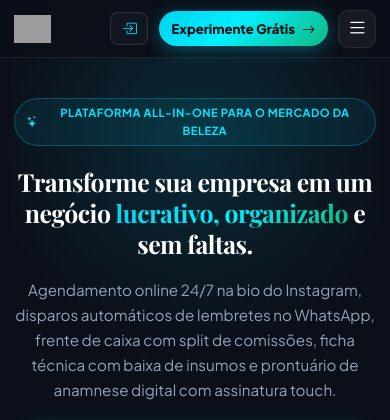
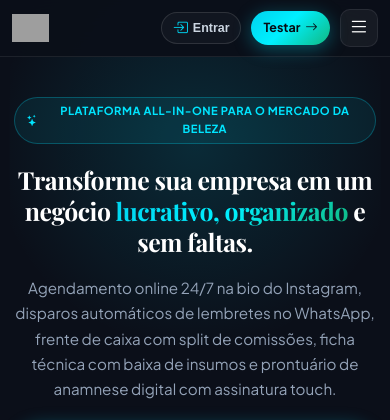
Before and after one commit to BioCamargo/beautysalon-saas, a Spring app: page /landing/index in a window 390 px wide. Shown: the top 420 px of the page. Run offline with Thymeleaf, Linux system fonts and the light colour scheme; the template is opened without the code that fills it, so the values that code supplies are empty; some web fonts are replaced; grey boxes are pictures that could not be loaded.

Commit message:
fix(landing): exibir rotulos explicitos Entrar e Testar no header mobile

```diff
--- a/src/main/resources/static/css/landing.css
+++ b/src/main/resources/static/css/landing.css
@@ -200,6 +200,15 @@ code {
     align-items: center;
     gap: 0.65rem;
     flex-shrink: 0;
+}
+
+/* Botões de Ação do Header (Desktop vs Mobile) */
+.lp-btn-text-desktop {
+    display: inline;
+}
+
+.lp-btn-text-mobile {
+    display: none;
 }
 
 /* Botão discreto para clientes existentes */
@@ -1748,6 +1757,28 @@ input:checked + .lp-slider:before {
 
 /* 2. Media Query Padrão Tablet/Mobile (max-width: 768px) */
 @media (max-width: 768px) {
+    .lp-btn-text-desktop {
+        display: none !important;
+    }
+
+    .lp-btn-text-mobile {
+        display: inline !important;
+        font-weight: 700;
+    }
+
+    .lp-link-find-studio {
+        padding: 0.45rem 0.75rem;
+        font-size: 0.82rem;
+        gap: 0.35rem;
+        border-radius: 9999px;
+    }
+
+    .lp-btn-nav {
+        padding: 0.45rem 0.85rem;
+        font-size: 0.82rem;
+        gap: 0.35rem;
+    }
+
     .lp-section {
         padding: 4rem 1rem;
     }
@@ -1920,32 +1951,26 @@ input:checked + .lp-slider:before {
 /* 3. Media Query Padrão Smartphone Pequeno (max-width: 480px) */
 @media (max-width: 480px) {
     .lp-navbar-container {
-        padding: 0.6rem 0.85rem;
-        gap: 0.5rem;
+        padding: 0.55rem 0.75rem;
+        gap: 0.45rem;
     }
 
     .lp-brand-img {
         height: 28px;
-        max-width: 110px;
-    }
-
-    .lp-link-find-studio span {
-        display: none;
+        max-width: 105px;
     }
 
     .lp-link-find-studio {
-        padding: 0.45rem 0.65rem;
-        border-radius: 8px;
-        font-size: 0.8rem;
+        padding: 0.42rem 0.65rem;
+        border-radius: 9999px;
+        font-size: 0.78rem;
+        gap: 0.3rem;
     }
 
     .lp-btn-nav {
-        padding: 0.45rem 0.8rem;
-        font-size: 0.82rem;
-    }
-
-    .lp-btn-nav span {
-        display: inline;
+        padding: 0.42rem 0.75rem;
+        font-size: 0.78rem;
+        gap: 0.3rem;
     }
 
     .lp-badge-announcement {
@@ -2032,11 +2057,25 @@ input:checked + .lp-slider:before {
         grid-template-columns: 1fr;
     }
 
-    .lp-btn-nav span {
-        display: none;
+    .lp-navbar-container {
+        padding: 0.5rem 0.5rem;
+        gap: 0.35rem;
+    }
+
+    .lp-brand-img {
+        height: 25px;
+        max-width: 95px;
+    }
+
+    .lp-link-find-studio {
+        padding: 0.35rem 0.5rem;
+        font-size: 0.74rem;
+        gap: 0.25rem;
     }
 
     .lp-btn-nav {
-        padding: 0.45rem 0.65rem;
-    }
-}
+        padding: 0.35rem 0.6rem;
+        font-size: 0.74rem;
+        gap: 0.25rem;
+    }
+}
--- a/src/main/resources/templates/landing/index.html
+++ b/src/main/resources/templates/landing/index.html
@@ -57,12 +57,14 @@
             <!-- Ações Header -->
             <div class="lp-nav-actions">
                 <button type="button" class="lp-link-find-studio" onclick="openFindStudioModal()"
-                    title="Acessar o link exclusivo da sua empresa">
+                    title="Acessar o link exclusivo da sua empresa" aria-label="Entrar / Já sou cliente">
                     <i class="bi bi-box-arrow-in-right"></i>
-                    <span>Já sou cliente</span>
+                    <span class="lp-btn-text-desktop">Já sou cliente</span>
+                    <span class="lp-btn-text-mobile">Entrar</span>
                 </button>
-                <a th:href="@{/register}" class="lp-btn-primary lp-btn-nav">
-                    <span>Experimente Grátis</span>
+                <a th:href="@{/register}" class="lp-btn-primary lp-btn-nav" title="Cadastre-se e ganhe 7 dias grátis" aria-label="Experimente Grátis">
+                    <span class="lp-btn-text-desktop">Experimente Grátis</span>
+                    <span class="lp-btn-text-mobile">Testar</span>
                     <i class="bi bi-arrow-right"></i>
                 </a>
                 <!-- Botão Menu Hambúrguer (Mobile) -->
```
